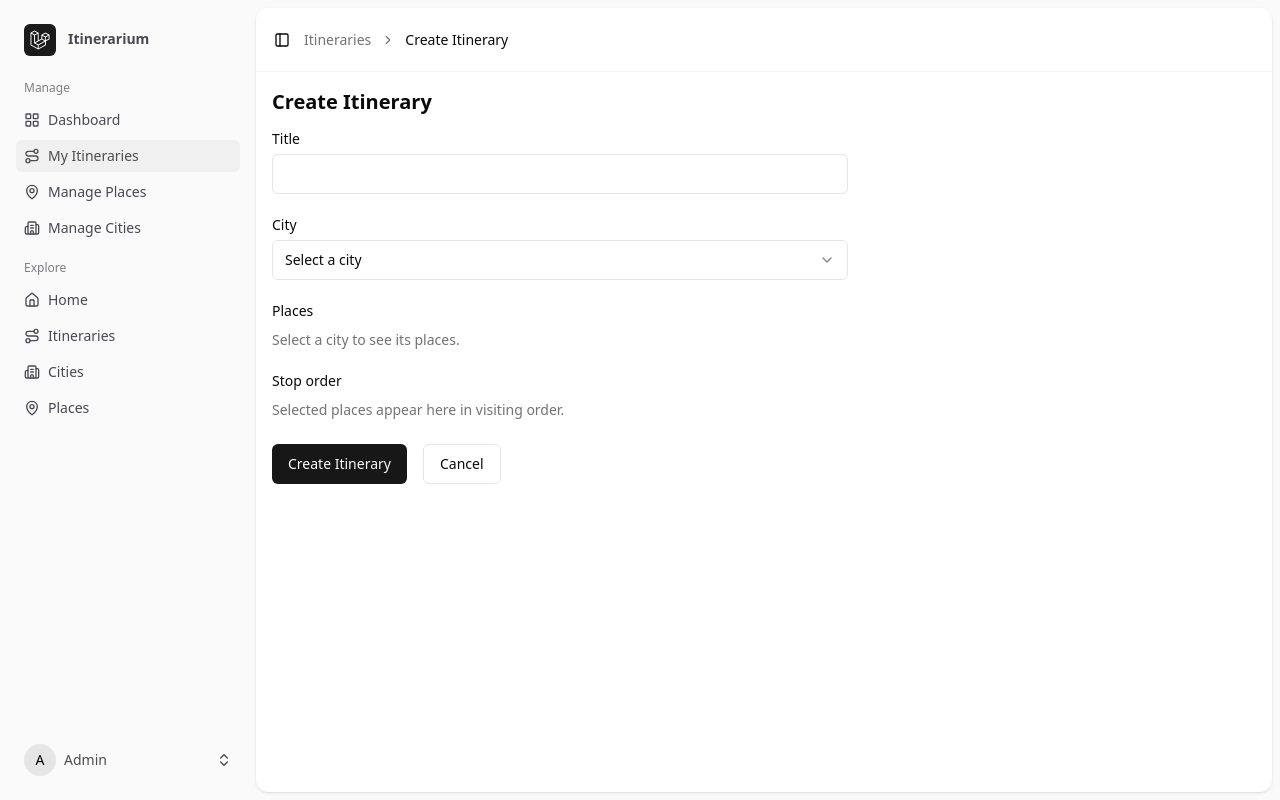
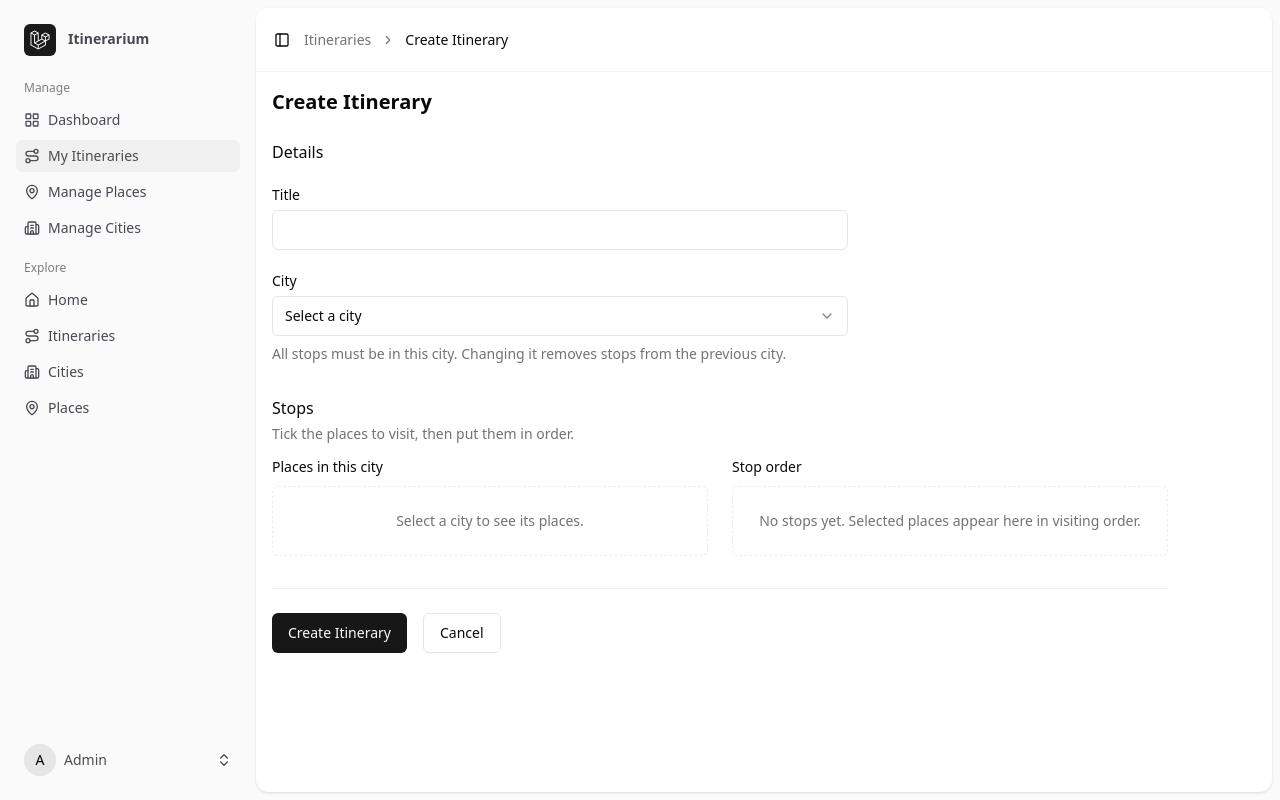
Before and after one commit to Triim/itinerarium, a Laravel app: page /user/itineraries/create in a window 1280 px wide. Run offline with Laravel 12, Linux system fonts and the light colour scheme; a user stored in the database is signed in; data comes from the database, SQL or seed files in the repository; style sheets or scripts are compiled from the project's sources; parts of the project's set-up code (start-up, migrations or seed data) failed here and were passed over; some libraries are stand-ins or nearby versions; some web fonts are replaced.

Commit message:
DESIGN :art: Improve Itinerary creation and editing forms

```diff
--- a/resources/js/components/itinerary-form.tsx
+++ b/resources/js/components/itinerary-form.tsx
@@ -5,7 +5,7 @@ import { Checkbox } from '@/components/ui/checkbox';
 import { Input } from '@/components/ui/input';
 import { Label } from '@/components/ui/label';
 import { Select, SelectContent, SelectItem, SelectTrigger, SelectValue } from '@/components/ui/select';
-import { ArrowDown, ArrowUp } from 'lucide-react';
+import { ArrowDown, ArrowUp, X } from 'lucide-react';
 import { FormEventHandler, ReactNode } from 'react';
 
 export type Place = {
@@ -71,17 +71,33 @@ export default function ItineraryForm({ data, setData, errors, cities, places, o
     };
 
     return (
-        <form onSubmit={onSubmit} className="mt-4 max-w-xl space-y-6">
+        <form onSubmit={onSubmit} className="mt-6 max-w-4xl space-y-8">
+            <section aria-labelledby="details_heading" className="max-w-xl space-y-6">
+                <h2 id="details_heading" className="text-base font-medium">
+                    Details
+                </h2>
+
                 <div className="grid gap-2">
                     <Label htmlFor="title">Title</Label>
-                <Input id="title" value={data.title} onChange={(e) => setData((data) => ({ ...data, title: e.target.value }))} required />
-                <InputError message={errors.title} />
+                    <Input
+                        id="title"
+                        value={data.title}
+                        onChange={(e) => setData((data) => ({ ...data, title: e.target.value }))}
+                        required
+                        aria-invalid={errors.title ? true : undefined}
+                        aria-describedby={errors.title ? 'title-error' : undefined}
+                    />
+                    <InputError id="title-error" message={errors.title} />
                 </div>
 
                 <div className="grid gap-2">
                     <Label htmlFor="city_id">City</Label>
                     <Select value={data.city_id} onValueChange={selectCity}>
-                    <SelectTrigger id="city_id">
+                        <SelectTrigger
+                            id="city_id"
+                            aria-invalid={errors.city_id ? true : undefined}
+                            aria-describedby={errors.city_id ? 'city_id-help city_id-error' : 'city_id-help'}
+                        >
                             <SelectValue placeholder="Select a city" />
                         </SelectTrigger>
                         <SelectContent>
@@ -92,36 +108,72 @@ export default function ItineraryForm({ data, setData, errors, cities, places, o
                             ))}
                         </SelectContent>
                     </Select>
-                <InputError message={errors.city_id} />
+                    <p id="city_id-help" className="text-muted-foreground text-sm">
+                        All stops must be in this city. Changing it removes stops from the previous city.
+                    </p>
+                    <InputError id="city_id-error" message={errors.city_id} />
+                </div>
+            </section>
+
+            <section aria-labelledby="stops_section_heading" className="space-y-4">
+                <div className="space-y-1">
+                    <h2 id="stops_section_heading" className="text-base font-medium">
+                        Stops
+                    </h2>
+                    <p className="text-muted-foreground text-sm">Tick the places to visit, then put them in order.</p>
                 </div>
 
-            <fieldset className="grid gap-3">
-                <legend className="mb-3 text-sm leading-none font-medium">Places</legend>
-                {cityPlaces.map((place) => (
-                    <div key={place.id} className="flex items-center gap-3">
+                <InputError role="alert" message={placesErrorKey && errors[placesErrorKey]} />
+
+                <div className="grid gap-6 md:grid-cols-2">
+                    <fieldset className="min-w-0 space-y-3">
+                        <legend className="mb-3 text-sm leading-none font-medium">
+                            Places in this city
+                            {cityPlaces.length > 0 && (
+                                <span className="text-muted-foreground font-normal">
+                                    {' '}
+                                    · {stops.length} of {cityPlaces.length} selected
+                                </span>
+                            )}
+                        </legend>
+                        {cityPlaces.length > 0 ? (
+                            <ul className="max-h-96 divide-y overflow-y-auto rounded-md border">
+                                {cityPlaces.map((place) => {
+                                    const stopIndex = data.place_ids.indexOf(place.id);
+
+                                    return (
+                                        <li key={place.id} className="flex items-center gap-3 px-3 py-2.5">
                                             <Checkbox
                                                 id={`place_${place.id}`}
-                            checked={data.place_ids.includes(place.id)}
+                                                checked={stopIndex !== -1}
                                                 onCheckedChange={(checked) => togglePlace(place.id, checked === true)}
                                             />
-                        <Label htmlFor={`place_${place.id}`}>{place.name}</Label>
-                    </div>
-                ))}
-                {cityPlaces.length === 0 && (
-                    <p className="text-muted-foreground text-sm">{data.city_id ? 'No places in this city yet.' : 'Select a city to see its places.'}</p>
+                                            <Label htmlFor={`place_${place.id}`} className="min-w-0 flex-1 leading-snug break-words">
+                                                {place.name}
+                                            </Label>
+                                            {stopIndex !== -1 && (
+                                                <span className="text-muted-foreground shrink-0 text-xs tabular-nums">Stop {stopIndex + 1}</span>
                                             )}
-                <InputError message={placesErrorKey && errors[placesErrorKey]} />
+                                        </li>
+                                    );
+                                })}
+                            </ul>
+                        ) : (
+                            <p className="text-muted-foreground rounded-md border border-dashed px-3 py-6 text-center text-sm">
+                                {data.city_id ? 'No places in this city yet.' : 'Select a city to see its places.'}
+                            </p>
+                        )}
                     </fieldset>
 
-            <section aria-labelledby="stops_heading" className="grid gap-3">
-                <h2 id="stops_heading" className="text-sm leading-none font-medium">
+                    <section aria-labelledby="stops_heading" className="min-w-0 space-y-3">
+                        <h3 id="stops_heading" className="text-sm leading-none font-medium">
                             Stop order
-                </h2>
+                        </h3>
                         {stops.length > 0 ? (
                             <ol className="divide-y rounded-md border">
                                 {stops.map((place, index) => (
-                            <li key={place.id} className="flex items-center gap-3 px-3 py-2">
-                                <span className="text-muted-foreground w-6 text-sm tabular-nums">{index + 1}.</span>
+                                    <li key={place.id} className="flex items-center gap-2 px-3 py-2">
+                                        <span className="text-muted-foreground w-6 shrink-0 text-sm tabular-nums">{index + 1}.</span>
                                         <span className="min-w-0 flex-1 text-sm break-words">{place.name}</span>
                                         <Button
                                             type="button"
@@ -129,6 +181,7 @@ export default function ItineraryForm({ data, setData, errors, cities, places, o
                                             size="icon"
                                             className="size-9 shrink-0"
                                             aria-label={`Move ${place.name} up`}
+                                            title="Move up"
                                             disabled={index === 0}
                                             onClick={() => moveStop(place.id, -1)}
                                         >
@@ -140,20 +193,36 @@ export default function ItineraryForm({ data, setData, errors, cities, places, o
                                             size="icon"
                                             className="size-9 shrink-0"
                                             aria-label={`Move ${place.name} down`}
+                                            title="Move down"
                                             disabled={index === stops.length - 1}
                                             onClick={() => moveStop(place.id, 1)}
                                         >
                                             <ArrowDown aria-hidden="true" />
                                         </Button>
+                                        <Button
+                                            type="button"
+                                            variant="ghost"
+                                            size="icon"
+                                            className="size-9 shrink-0"
+                                            aria-label={`Remove ${place.name}`}
+                                            title="Remove"
+                                            onClick={() => togglePlace(place.id, false)}
+                                        >
+                                            <X aria-hidden="true" />
+                                        </Button>
                                     </li>
                                 ))}
                             </ol>
                         ) : (
-                    <p className="text-muted-foreground text-sm">Selected places appear here in visiting order.</p>
+                            <p className="text-muted-foreground rounded-md border border-dashed px-3 py-6 text-center text-sm">
+                                No stops yet. Selected places appear here in visiting order.
+                            </p>
                         )}
                     </section>
+                </div>
+            </section>
 
-            {children}
+            <div className="flex flex-wrap gap-4 border-t pt-6">{children}</div>
         </form>
     );
 }
--- a/resources/js/pages/userzone/itineraries/create.tsx
+++ b/resources/js/pages/userzone/itineraries/create.tsx
@@ -42,14 +42,12 @@ export default function Create({ cities, places }: Props) {
                 <h1 className="text-xl font-semibold">Create Itinerary</h1>
 
                 <ItineraryForm data={data} setData={setData} errors={errors} cities={cities} places={places} onSubmit={submit}>
-                    <div className="flex gap-4">
-                        <Button type="submit" disabled={processing}>
-                            Create Itinerary
-                        </Button>
-                        <Button variant="outline" asChild>
-                            <Link href={route('userzone.itineraries.index')}>Cancel</Link>
-                        </Button>
-                    </div>
+                    <Button type="submit" disabled={processing}>
+                        {processing ? 'Creating…' : 'Create Itinerary'}
+                    </Button>
+                    <Button variant="outline" asChild>
+                        <Link href={route('userzone.itineraries.index')}>Cancel</Link>
+                    </Button>
                 </ItineraryForm>
             </div>
         </AppLayout>
--- a/resources/js/pages/userzone/itineraries/edit.tsx
+++ b/resources/js/pages/userzone/itineraries/edit.tsx
@@ -50,14 +50,12 @@ export default function Edit({ itinerary, cities, places }: Props) {
                 <h1 className="text-xl font-semibold">Edit Itinerary</h1>
 
                 <ItineraryForm data={data} setData={setData} errors={errors} cities={cities} places={places} onSubmit={submit}>
-                    <div className="flex gap-4">
-                        <Button type="submit" disabled={processing}>
-                            Save Itinerary
-                        </Button>
-                        <Button variant="outline" asChild>
-                            <Link href={route('userzone.itineraries.index')}>Cancel</Link>
-                        </Button>
-                    </div>
+                    <Button type="submit" disabled={processing}>
+                        {processing ? 'Saving…' : 'Save Itinerary'}
+                    </Button>
+                    <Button variant="outline" asChild>
+                        <Link href={route('userzone.itineraries.index')}>Cancel</Link>
+                    </Button>
                 </ItineraryForm>
             </div>
         </AppLayout>
```
Lines whose indentation alone changed are shown as unchanged.
